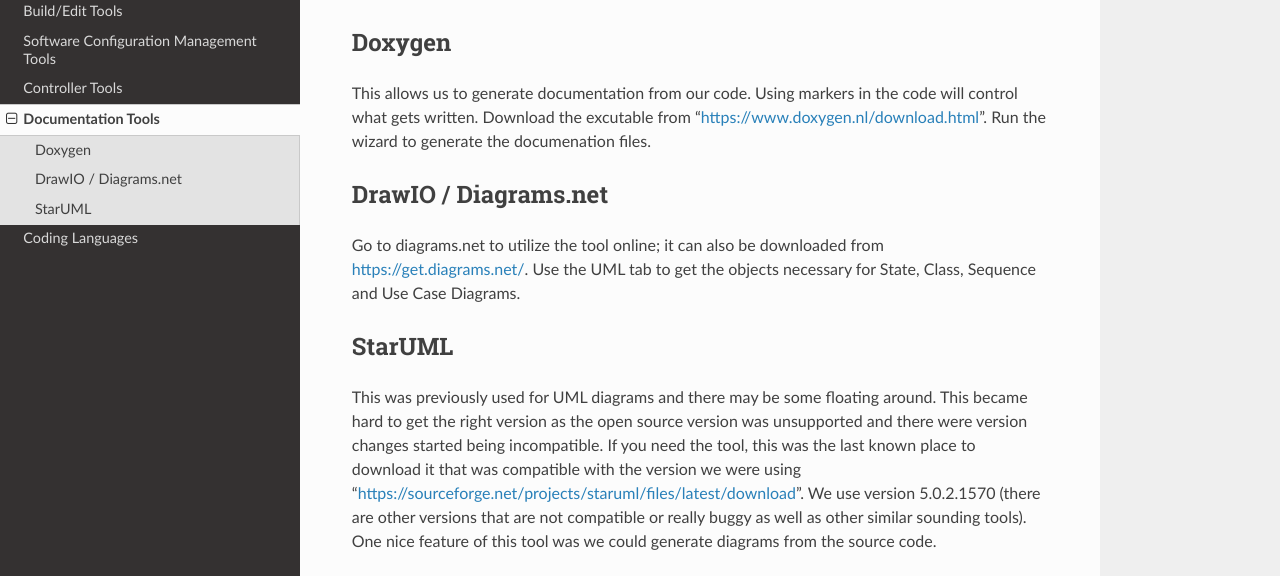
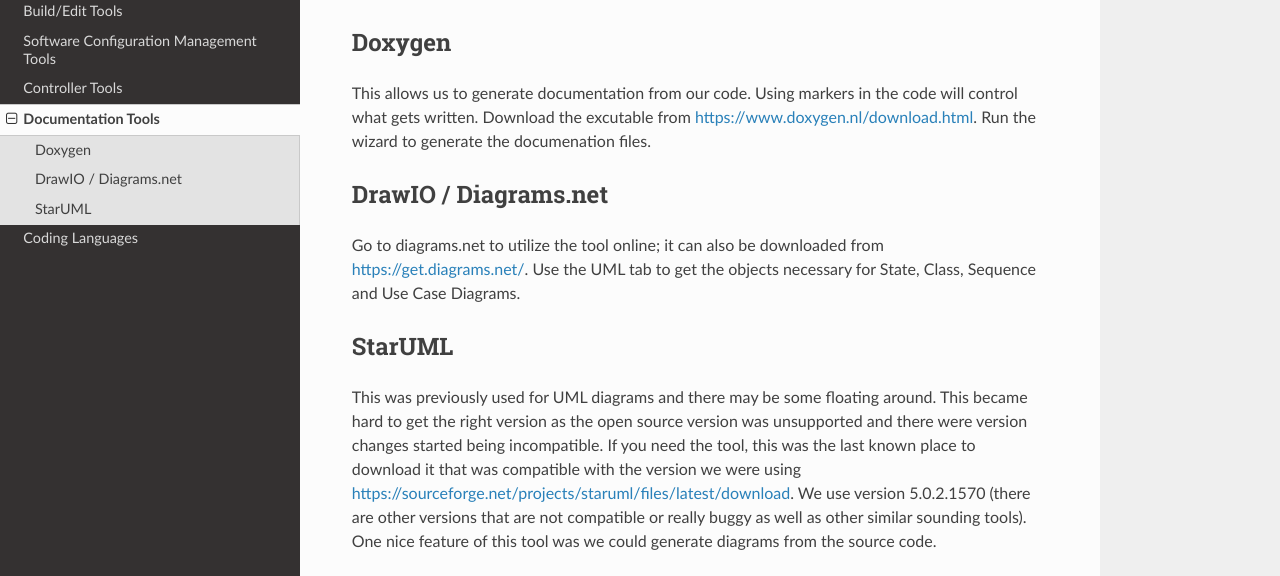
Before and after one commit to Team302/Team302Doco, a Sphinx documentation site: the page built from docs/source/doco.rst, in a window 1280 px wide. Shown: the part 134-710 px from the top of the page. Built offline with Sphinx 7.4.7 and the Read the Docs theme 2.0.0, drawn with Linux system fonts in a browser that asks for light colours.

```diff
--- a/docs/source/doco.rst
+++ b/docs/source/doco.rst
@@ -5,7 +5,7 @@ Documentation Tools
 
 Doxygen
 -----------------
-This allows us to generate documentation from our code. Using markers in the code will control what gets written. Download the excutable from "https://www.doxygen.nl/download.html". Run the wizard to generate the documenation files.
+This allows us to generate documentation from our code. Using markers in the code will control what gets written. Download the excutable from https://www.doxygen.nl/download.html. Run the wizard to generate the documenation files.
 
 DrawIO / Diagrams.net
 ----------------------------------
@@ -15,4 +15,4 @@ Go to diagrams.net to utilize the tool online; it can also be downloaded from ht
 StarUML
 ----------------------------------
 
-This was previously used for UML diagrams and there may be some floating around.   This became hard to get the right version as the open source version was unsupported and there were version changes started being incompatible.   If you need the tool, this was the last known place to download it that was compatible with the version we were using "https://sourceforge.net/projects/staruml/files/latest/download".  We use version 5.0.2.1570 (there are other versions that are not compatible or really buggy as well as other similar sounding tools).  One nice feature of this tool was we could generate diagrams from the source code.
+This was previously used for UML diagrams and there may be some floating around.   This became hard to get the right version as the open source version was unsupported and there were version changes started being incompatible.   If you need the tool, this was the last known place to download it that was compatible with the version we were using https://sourceforge.net/projects/staruml/files/latest/download.  We use version 5.0.2.1570 (there are other versions that are not compatible or really buggy as well as other similar sounding tools).  One nice feature of this tool was we could generate diagrams from the source code.
```
